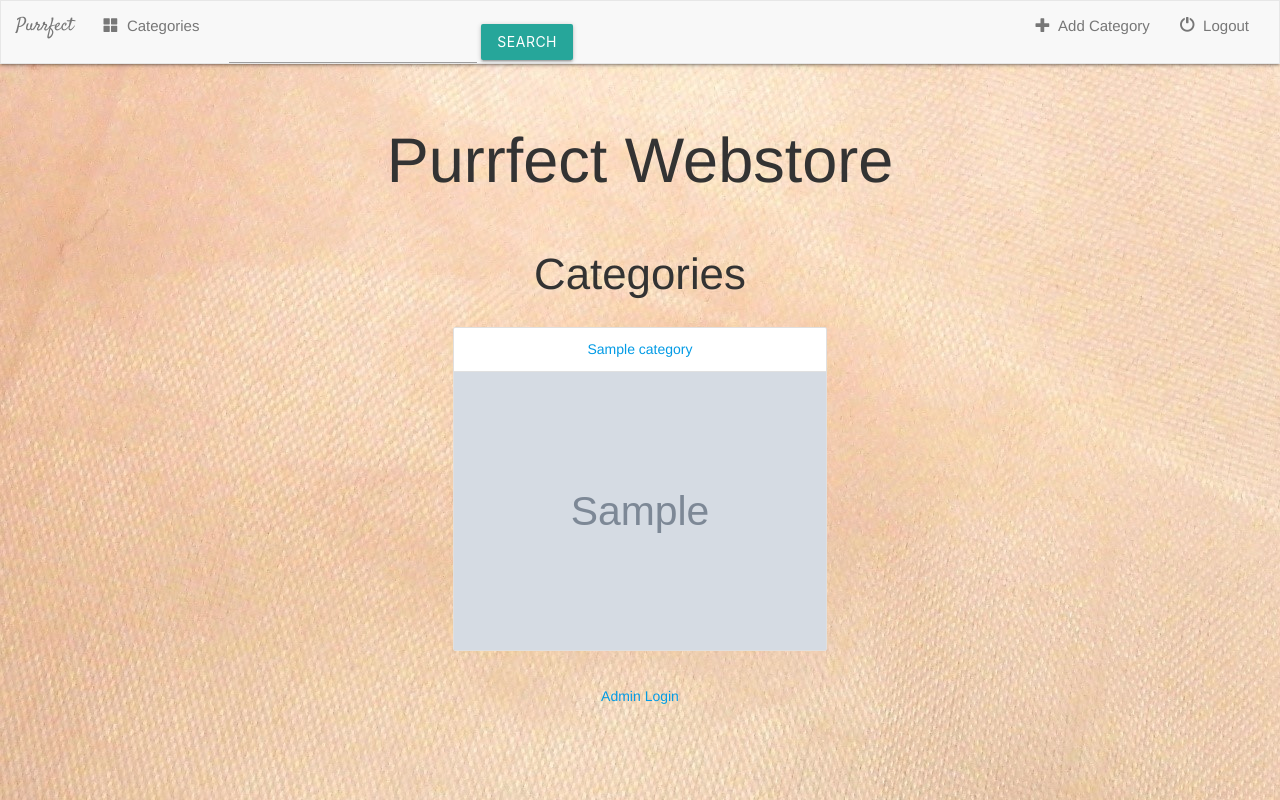
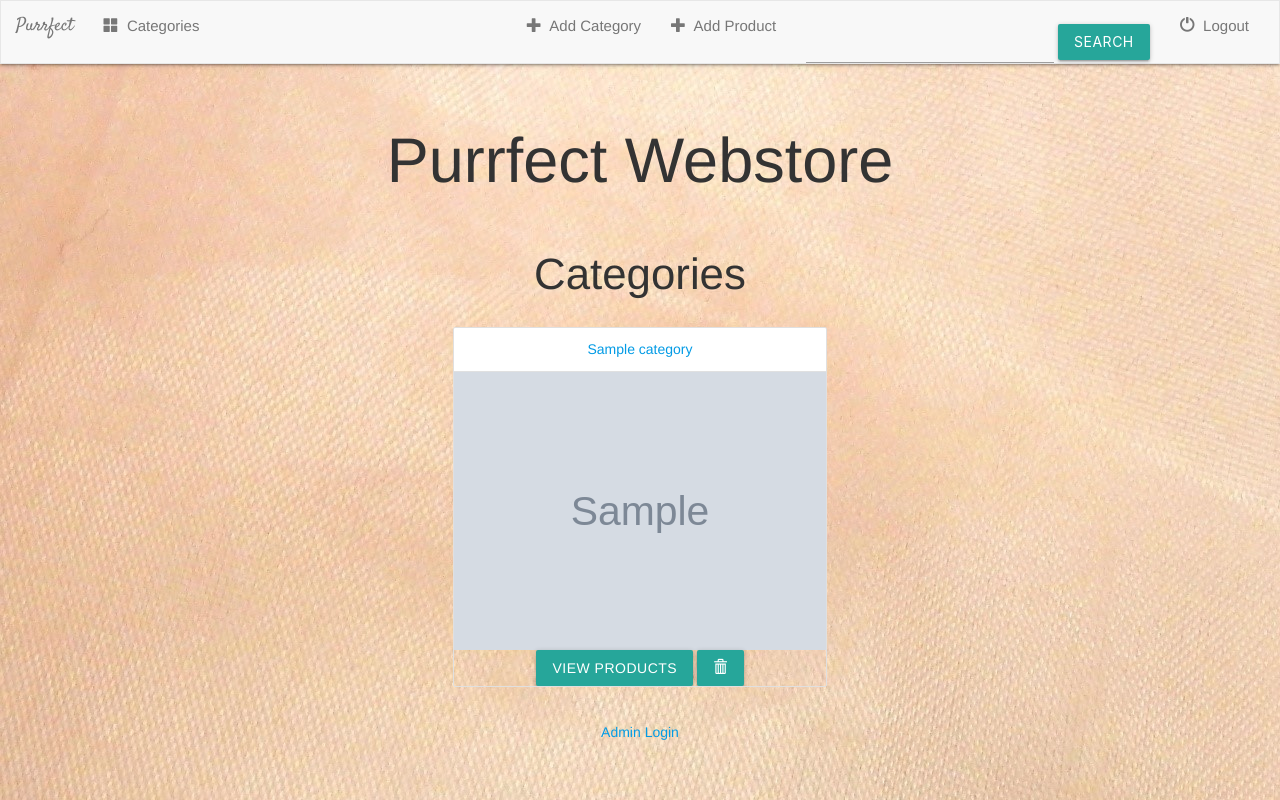
Before and after one commit to annikaniittyla/purrfectwebstore, a Django app: page /products/ in a window 1280 px wide. Run offline with Django 3.2, Linux system fonts and the light colour scheme; tables that the repository leaves empty hold one stand-in row (values such as "Sample post"); grey boxes marked "Sample" are stand-in pictures; some libraries are stand-ins or nearby versions.

Commit message:
Reorganized the navigation bar Added function for adding products Added the search function

```diff
--- a/products/admin.py
+++ b/products/admin.py
@@ -6,12 +6,10 @@ from . models import Products, Category
 #     prepopulated_fields = {'category_slug': ('name',)}
 
 admin.site.register(Category)
-
+admin.site.register(Products)
 
 # class ProductAdmin(admin.ModelAdmin):
 #     list_dispaly = ['product_name', 'product_slug', 'product_category', 'product_price', 'product_stock','product_available']
 #     list_filter = ['product_available', 'product_category']
 #     list_editable = ['product_price', 'product_stock', 'product_available']
 #     prepopulated_field = {'slug': ('product_name',)}
-
-admin.site.register(Products)
--- a/products/models.py
+++ b/products/models.py
@@ -1,6 +1,5 @@
 from django.db import models
 from django.urls import reverse
-
 
 class Category(models.Model):
     category_name = models.CharField(max_length=250) #db_index=True)
@@ -14,7 +13,6 @@ class Category(models.Model):
 
     def get_absolute_url(self):
          return reverse('category_details', kwargs={self.pk})
-
 
     def __str__(self):
         return self.category_name
--- a/products/templates/products/index.html
+++ b/products/templates/products/index.html
@@ -10,6 +10,19 @@
             {% for category in categories %}
                 <li class="collection-item"><a href="{% url 'category_details' category.id %}">{{category.category_name}}</a></li>
                 <img src="{{category.category_logo.url}}" class="img-responsive">
+
+            <!-- Details -->
+            <a href="{% url 'category_details' category.id %}" class="btn btn-primary btn-sm">View Products</a>
+
+            <!-- Delete -->
+            <form action="{% url 'category-delete' category.id %}" method="post" style="display: inline;">
+                {% csrf_token %}
+                <input type="hidden" name="category_id" value"{{ category.id}}"/>
+                <button type="submit" class="btn btn-default btn-sm">
+                    <span class="glyphicon glyphicon-trash"></span>
+                </button>
+            </form>
+
             {% endfor %}
         </ul>
 
--- a/products/templates/products/layout.html
+++ b/products/templates/products/layout.html
@@ -44,13 +44,8 @@
                     </li>
                 </ul>
 
-                    <form class="navbar-form navbar-left" role="search" method="get" action="#">
-                        <div class="form-group">
-                            <input type="text" class="form-control" name="q" value="">
-                        </div>
-                        <button type="submit" class="btn btn-default">Search</button>
-                    </form>
 
+            <!-- Add Category -->
                     <ul class= "nav navbar-nav navbar-right">
                     <li class="">
                         <a href="{% url 'category-add' %}">
@@ -58,6 +53,21 @@
                             Add Category
                         </a>
                     </li>
+            <!-- Add Product   -->
+                    <li class="">
+                        <a href="{% url 'product-add' %}">
+                            <span class="glyphicon glyphicon-plus" aria-hidden="true"></span>&nbsp;
+                            Add Product
+                        </a>
+                    </li>
+            <!-- Search -->
+                    <form class="navbar-form navbar-left" role="search" method="GET" action="{% url 'search' %}">
+                        <div class="form-group">
+                            <input type="text" class="form-control" name="q" value ="{{request.GET.q}}">
+                        </div>
+                        <button type="submit" class="btn btn-default">Search</button>
+                    </form>
+            <!-- Admin Logout -->
                     <li class="">
                         <a href="#">
                             <span class="glyphicon glyphicon-off" aria-hidden="true"></span>&nbsp;
--- a/products/templates/products/product_form.html
+++ b/products/templates/products/products_form.html
@@ -1,5 +1,5 @@
 {% extends 'products/layout.html'%}
-{% block title %}Add a New Product{% endblock %}
+{% block title %}Add New Product{% endblock %}
 {% block products_active %} active {% endblock %}
 
 {% block content%}
@@ -12,7 +12,7 @@
 
                     <form class="form-horizontal" action="" method="post" enctype="multipart/form-data">
                         {% csrf_token %}
-                        {% include 'music/form-template.html' %}
+                        {% include 'products/form-template.html' %}
                         <div class="form-group">
                             <div class="col-sm-offset-2 col-sm-10">
                                 <button type="submit" class="btn btn-success">Submit</button>
--- a/products/urls.py
+++ b/products/urls.py
@@ -1,7 +1,7 @@
 from django.urls import path, include
-#from . views import category_details
-from . views import CategoryCreate, IndexView, DetailView, CategoryDetailView
-
+from . views import category_details, details
+from . views import CategoryCreate, IndexView, CategoryUpdate, CategoryDelete, ProductCreate, ProductUpdate, ProductDelete, search
+#CategoryDetailView, , DetailView,
 #app_name = 'products'
 # index, details,
 """
@@ -14,10 +14,17 @@ urlpatterns = [
 """
 urlpatterns = [
     path('', IndexView.as_view(), name='index'),
-    path('details/<int:pk>/', DetailView.as_view(), name='details'),
-    path('category_details/<int:pk>/', CategoryDetailView.as_view(), name='category_details'),
+
+    path('details/<int:id>/', details, name='details'), #path('details/<int:pk>/', DetailView.as_view(), name='details'),
+    path('products/add/', ProductCreate.as_view(), name='product-add'),
+    path('product/<int:pk>/', ProductUpdate.as_view(), name='product-update'),
+    path('product<int:pk>/delete/', ProductDelete.as_view(), name='product-delete'),
+
+    path('category_details/<int:id>/', category_details, name='category_details'), #path('category_details/<int:pk>/', CategoryDetailView.as_view(), name='category_details'),
     path('category/add/', CategoryCreate.as_view(), name='category-add'),
-
+    path('category/<int:pk>/', CategoryUpdate.as_view(), name='category-update'),
+    path('category<int:pk>/delete/', CategoryDelete.as_view(), name='category-delete'),
+    path('results/', search, name='search'),
 ]
 
 """
--- a/products/views.py
+++ b/products/views.py
@@ -1,8 +1,14 @@
 from django.shortcuts import render
 from django.http import HttpResponse, Http404
+from django.views import generic
+from django.views.generic import View, CreateView, UpdateView, DeleteView
+from django.urls import reverse_lazy
+from django.shortcuts import render, redirect
+from django.contrib.auth import authenticate, login
+from django.db.models import Q
+from django.core.paginator import Paginator
 from .models import Category, Products
-from django.views import generic
-from django.views.generic import CreateView, UpdateView, DeleteView
+from .forms import UserForm
 
 class IndexView(generic.ListView):
     template_name = 'products/index.html'
@@ -10,19 +16,60 @@ class IndexView(generic.ListView):
 
     def get_queryset(self):
         return Category.objects.all()
-
+"""
 class DetailView(generic.DetailView):
     model = Products
     template_name = 'products/details.html'
-
-class CategoryDetailView(generic.DetailView):
-    model = Category
-    template_name = 'products/category_details.html'
-
-
+"""
 class CategoryCreate(CreateView):
     model = Category
     fields = ['category_name', 'category_slug', 'category_logo']
+class CategoryUpdate(UpdateView):
+    model = Category
+    fields = ['category_name', 'category_slug', 'category_logo']
+
+class CategoryDelete(DeleteView):
+    model = Category
+    success_url = reverse_lazy('index')
+class ProductCreate(CreateView):
+    model = Products
+    fields = ['category', 'product_name', 'product_slug', 'product_code', 'product_description', 'product_price', 'product_stock', 'product_available', 'product_image']
+
+class ProductUpdate(UpdateView):
+    model = Products
+    fields = ['category', 'product_name', 'product_slug', 'product_code', 'product_description', 'product_price', 'product_stock', 'product_available', 'product_image']
+
+class ProductDelete(DeleteView):
+    model = Products
+    success_url = reverse_lazy('index')
+
+class UserFormView(View):
+    form_class = UserForm
+    template_name = 'products/registration_form.html'
+
+def category_details(request, id):
+    category = Category.objects.get(id=id)
+    products = Products.objects.filter(category=category)
+
+    context = {
+        'products': products
+    }
+    return render(request, 'products/category_details.html', context)
+
+def search(request):
+    query = request.GET.get('q')
+    results = Products.objects.filter(Q(product_name__icontains=query) | Q(product_description__icontains=query))
+    pages = Paginator(results, 10)
+    products = pages.get_page(pages)
+    return render(request, 'products/product_list.html', {'products': products})
+
+def details(request, id):
+    try:
+        product = Products.objects.get(id=id)
+        context = {'product': product}
+    except Products.DoesNotExist:
+        raise Http404("This item does not exist.")
+    return render(request, 'products/details.html', context)
 
 
 """
@@ -34,22 +81,18 @@ def index(request):
     }
     return render(request, 'products/index.html', context)
 
+"""
 
-def details(request, id):
-    try:
-        product = Products.objects.get(id=id)
-        context = {'product': product}
-    except Products.DoesNotExist:
-        raise Http404("This item does not exist.")
-    return render(request, 'products/details.html', context)
+"""
+class CategoryDetailView(generic.DetailView):
+    model = Category
+
+    template_name = 'products/category_details.html'
+
+    #queryset = Products.objects.filter(category=model)
+    def get_queryset(self):
+        queryset = Products.objects.filter(category=self.model)
+        return queryset
 
 
-def category_details(request, id):
-    category = Category.objects.get(id=id)
-    products = Products.objects.filter(category=category)
-
-    context = {
-        'products': products
-    }
-    return render(request, 'products/category_details.html', context)
 """
```
Also changed, not shown: products/forms.py (added, +10 -0 lines), products/templates/products/product_list.html (added, +39 -0 lines).
